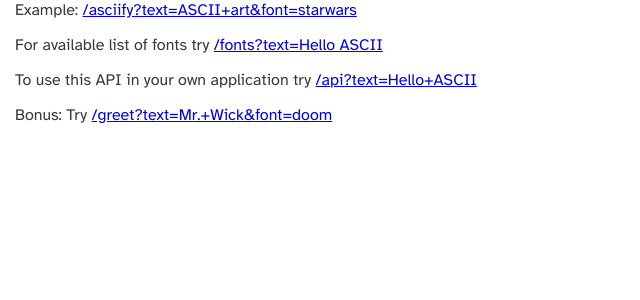
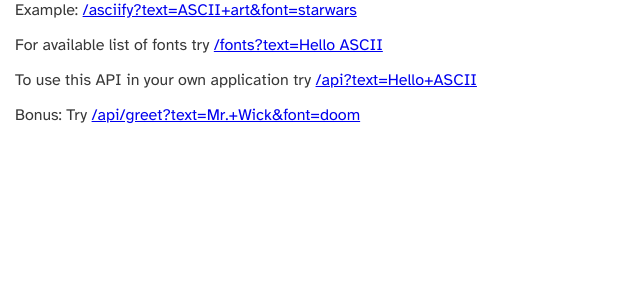
Before and after one commit to ganmahmud/fastapi-text-asciify, a FastAPI app: template templates/home.html in a window 1280 px wide. Shown: the part 151-451 px from the top of the page, without its empty margins (0-640 px from the left). Run offline with FastAPI, Linux system fonts and the light colour scheme; the template is opened without the code that fills it, so the values that code supplies are empty.

Commit message:
small change

```diff
--- a/templates/home.html
+++ b/templates/home.html
@@ -24,7 +24,7 @@
 
       <p style="margin-top: 15px;">To use this API in your own application try <a href="/api?text=JSON&font=doom">/api?text=Hello+ASCII</a></p>
 
-      <p style="margin-top: 15px;">Bonus: Try <a href="/api/greet?text=Mr.+Wick&font=doom">/greet?text=Mr.+Wick&font=doom</a></p>
+      <p style="margin-top: 15px;">Bonus: Try <a href="/api/greet?text=Mr.+Wick&font=doom">/api/greet?text=Mr.+Wick&font=doom</a></p>
     </div>
   </div>
 {% endblock %}
```
